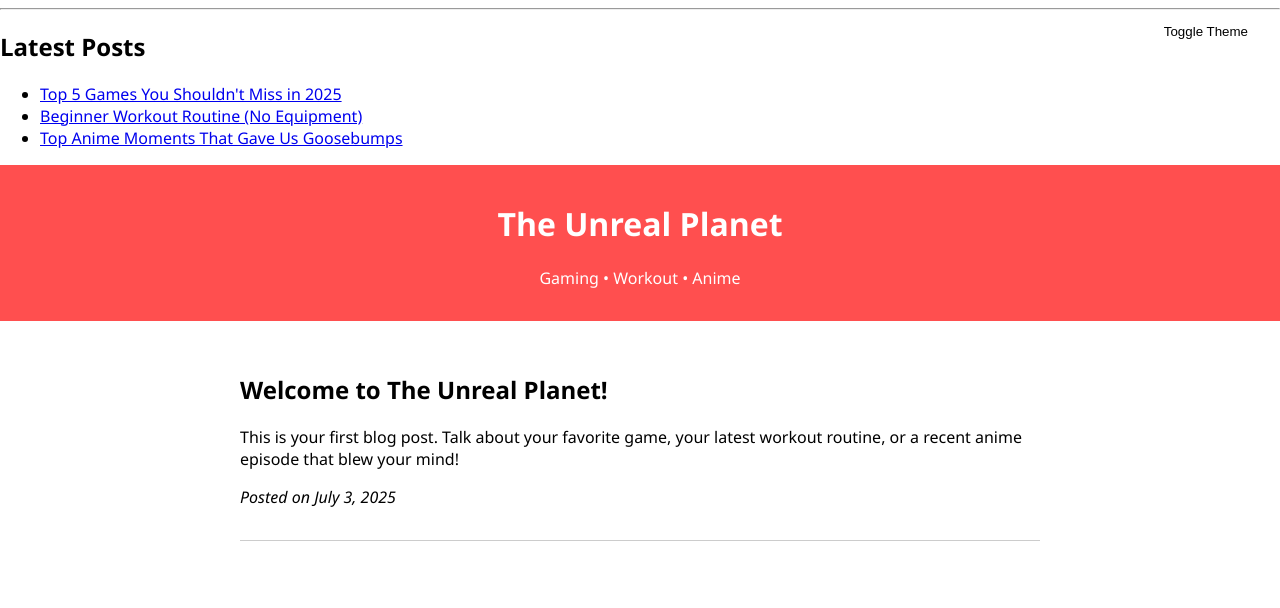
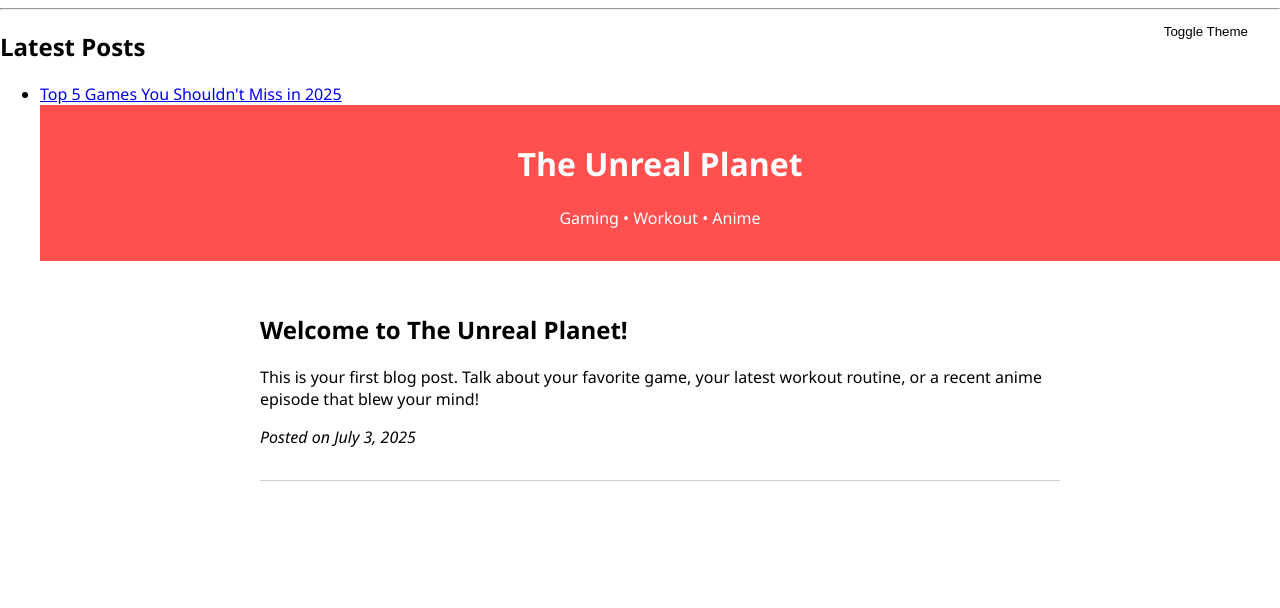
Before and after one commit to TheDistractor26/The-Unreal-Planet, a plain HTML site: page index.html in a window 1280 px wide. Drawn offline with Linux system fonts and the light colour scheme.

Commit message:
Update index.html

```diff
--- a/index.html
+++ b/index.html
@@ -65,9 +65,6 @@
 <h2>Latest Posts</h2>
 <ul>
   <li><a href="posts/post1.html">Top 5 Games You Shouldn't Miss in 2025</a></li>
-  <li><a href="posts/post2.html">Beginner Workout Routine (No Equipment)</a></li>
-  <li><a href="posts/post3.html">Top Anime Moments That Gave Us Goosebumps</a></li>
-</ul>
 
   <button class="theme-toggle" onclick="toggleTheme()">Toggle Theme</button>
   <header>
```
